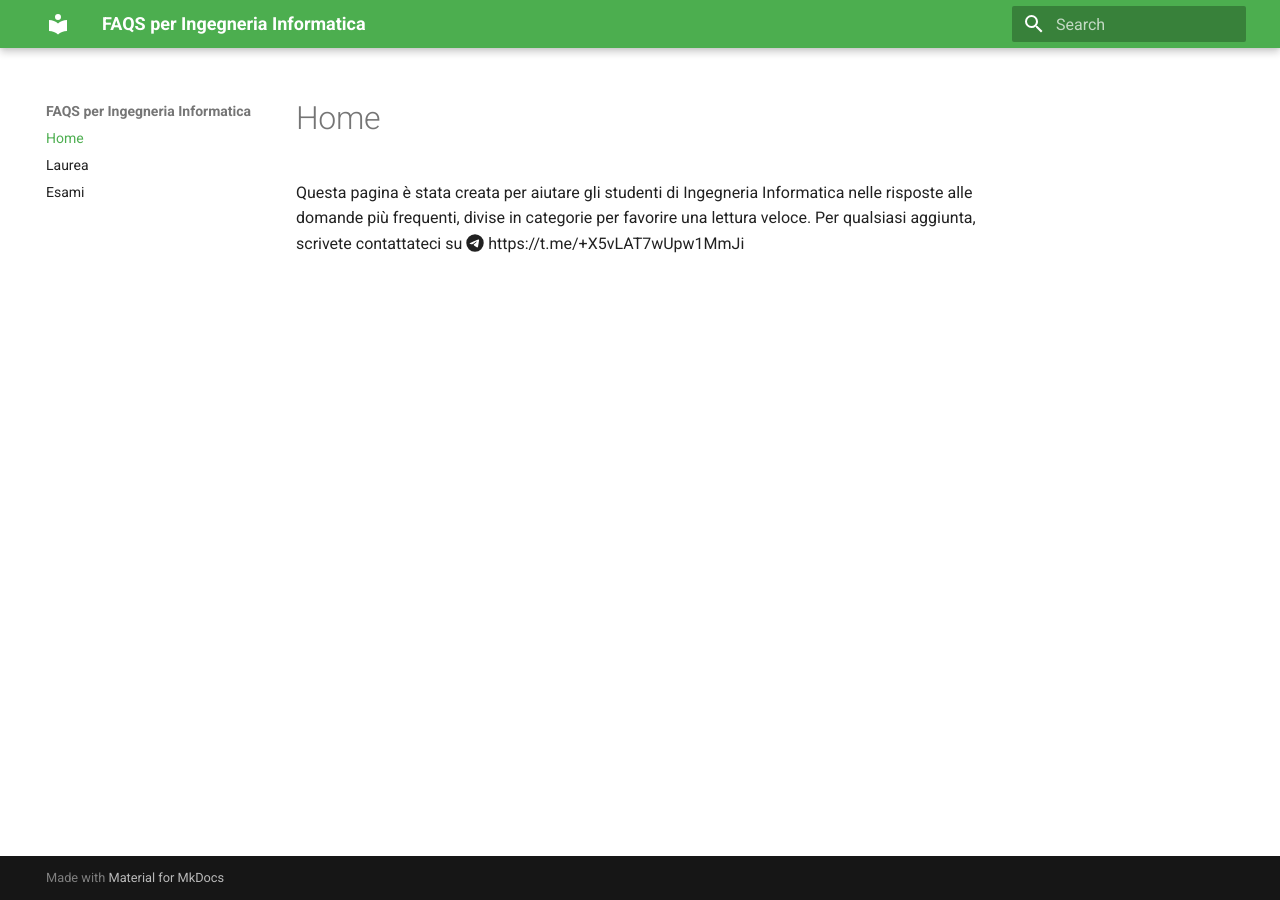
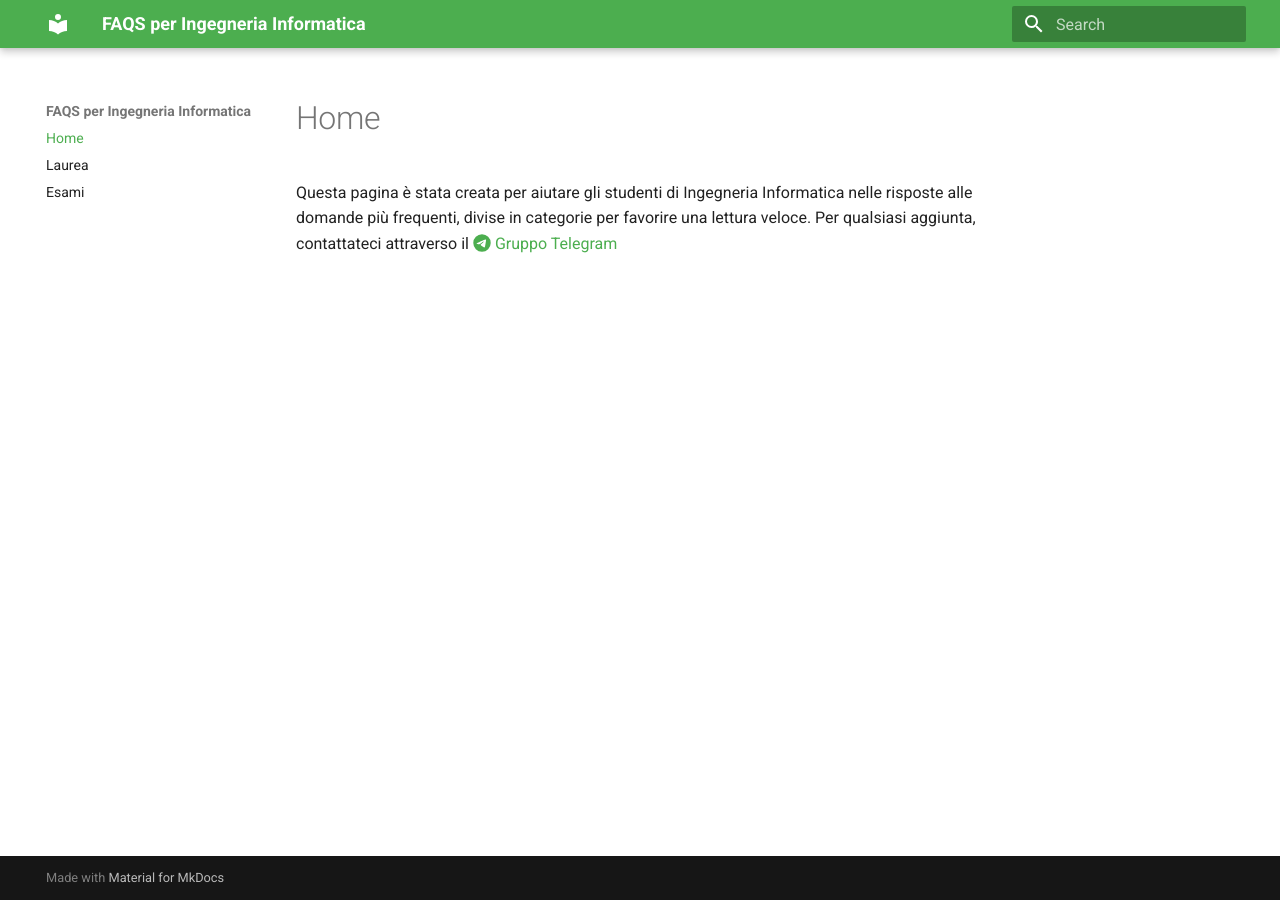
Before and after one commit to universityigi/faqs, an MkDocs documentation site: the page built from docs/index.md, in a window 1280 px wide. Built offline with MkDocs 1.6.1 and Material for MkDocs 9.7.7, drawn with Linux system fonts in a browser that asks for light colours.

Commit message:
Added url

```diff
--- a/docs/index.md
+++ b/docs/index.md
@@ -1,2 +1,2 @@
 Questa pagina è stata creata per aiutare gli studenti di Ingegneria Informatica nelle risposte alle domande più frequenti, divise in categorie per favorire una lettura veloce.
-Per qualsiasi aggiunta, scrivete contattateci su :fontawesome-brands-telegram: https://t.me/+X5vLAT7wUpw1MmJi
+Per qualsiasi aggiunta, contattateci attraverso il [:fontawesome-brands-telegram: Gruppo Telegram](https://t.me/+X5vLAT7wUpw1MmJi)
```
